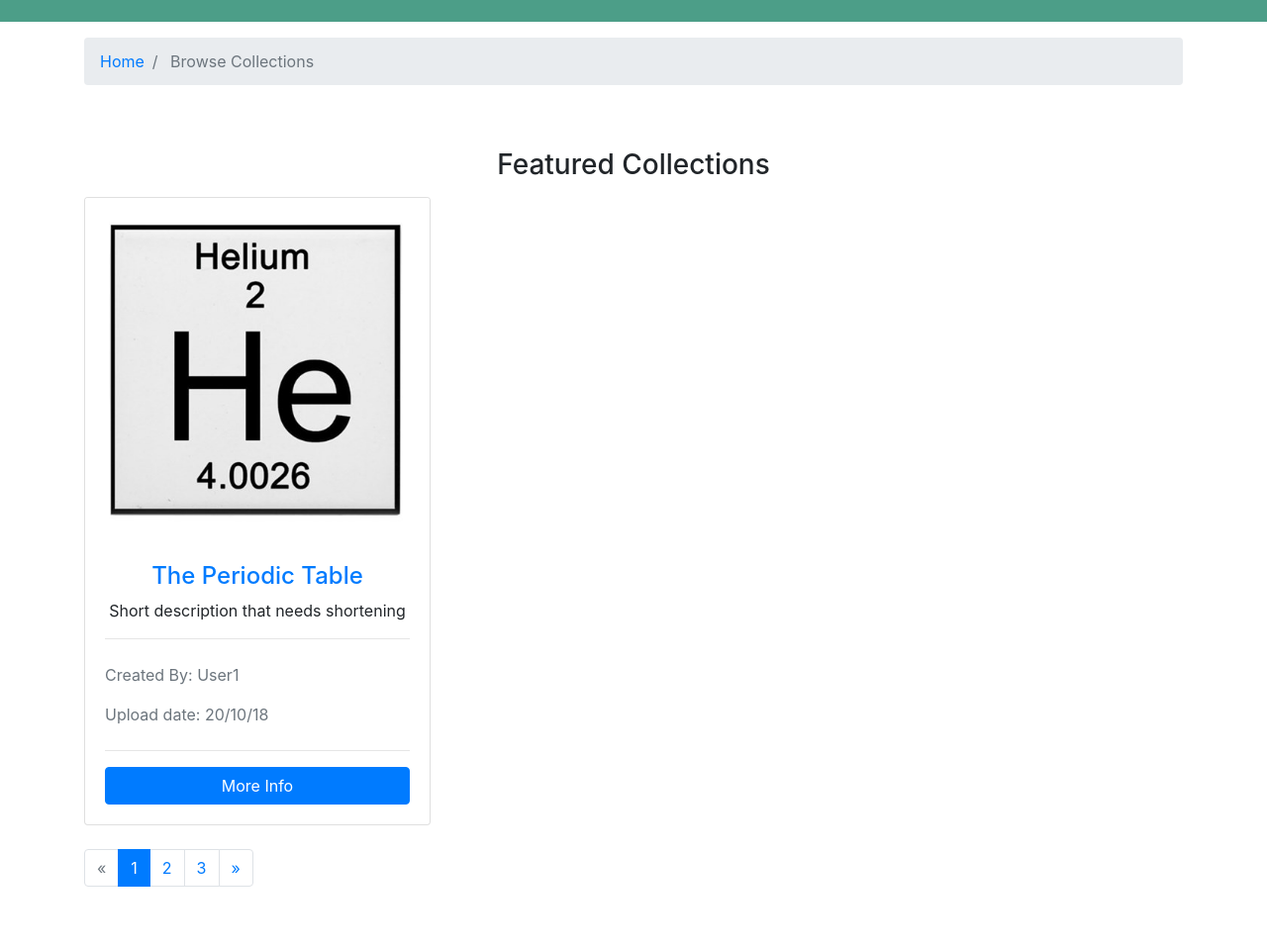
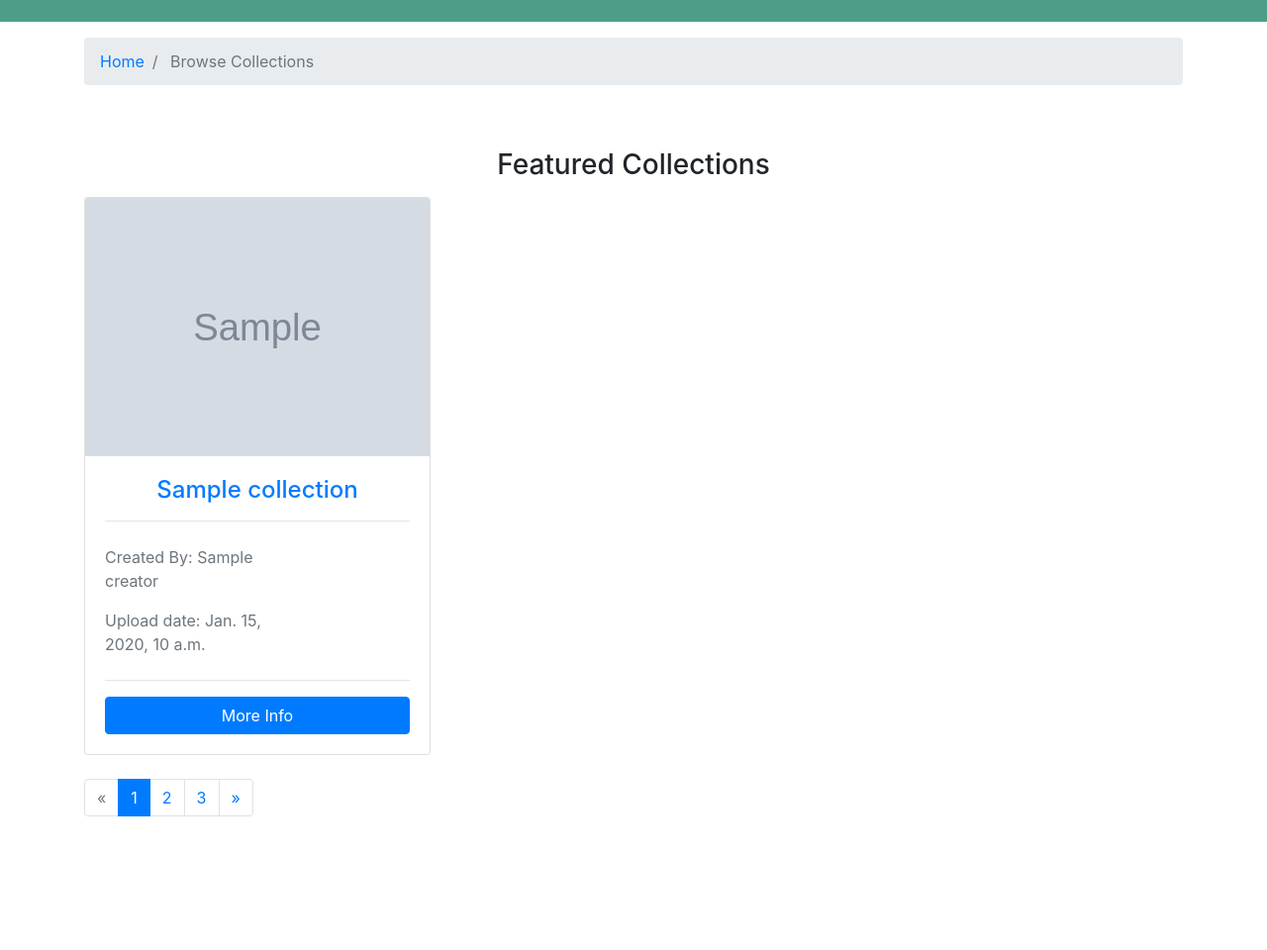
Before and after one commit to aali195/retain, a Django app: template templates/collecs/collections.html in a window 1280 px wide. Shown: the part 307-1267 px from the top of the page at 99% size. After the commit the page ends 1132 px from the top, so only its background shows below. Run offline with Django 3.2, Linux system fonts and the light colour scheme; the template is opened without the code that fills it: most values are stand-ins (such as "Sample title", 1, 10 or a date in 2020); grey boxes marked "Sample" are stand-in pictures; some libraries are stand-ins or nearby versions.

Commit message:
Implement displaying correct collection list details on 'collections' template

```diff
--- a/collecs/views.py
+++ b/collecs/views.py
@@ -6,7 +6,7 @@ def index(request):
     context = listings.collections()
     return render(request, 'collecs/collections.html', context)
 
-def collection(request):
+def collection(request, collection_id):
     return render(request, 'collecs/collection.html')
 
 def search(request):
--- a/templates/collecs/collections.html
+++ b/templates/collecs/collections.html
@@ -57,21 +57,21 @@
                     {% for collection in collections %}
                         <div class="col-md-6 col-lg-4 mb-4">
                             <div class="card listing-preview">
-                                <img class="card-img-top" src="assets/img/collections/1/main.jpg" alt="">
+                                <img class="card-img-top" src="{{collection.image.url}}" alt="">
                                 <div class="card-body">
                                     <div class="listing-heading text-center">
-                                        <h4 class="text-primary">The Periodic Table</h4>
-                                        <p>Short description that needs shortening</p>
+                                        <h4 class="text-primary">{{collection.title}}</h4>
+                                        <p></p>
                                     </div>
                                     <hr>
                                     <div class="row py-2 text-secondary">
-                                        <div class="col-8">Created By: User1</div>
+                                        <div class="col-8">Created By: {{collection.creator}}</div>
                                     </div>
                                     <div class="row py-2 text-secondary">
-                                        <div class="col-8">Upload date: 20/10/18</div>
+                                        <div class="col-8">Upload date: {{collection.upload_date}}</div>
                                     </div>
                                     <hr>
-                                    <a href="collection.html" class="btn btn-primary btn-block">More Info</a>
+                                    <a href="{% url 'collection' collection.id %}" class="btn btn-primary btn-block">More Info</a>
                                 </div>
                             </div>
                         </div>
```
